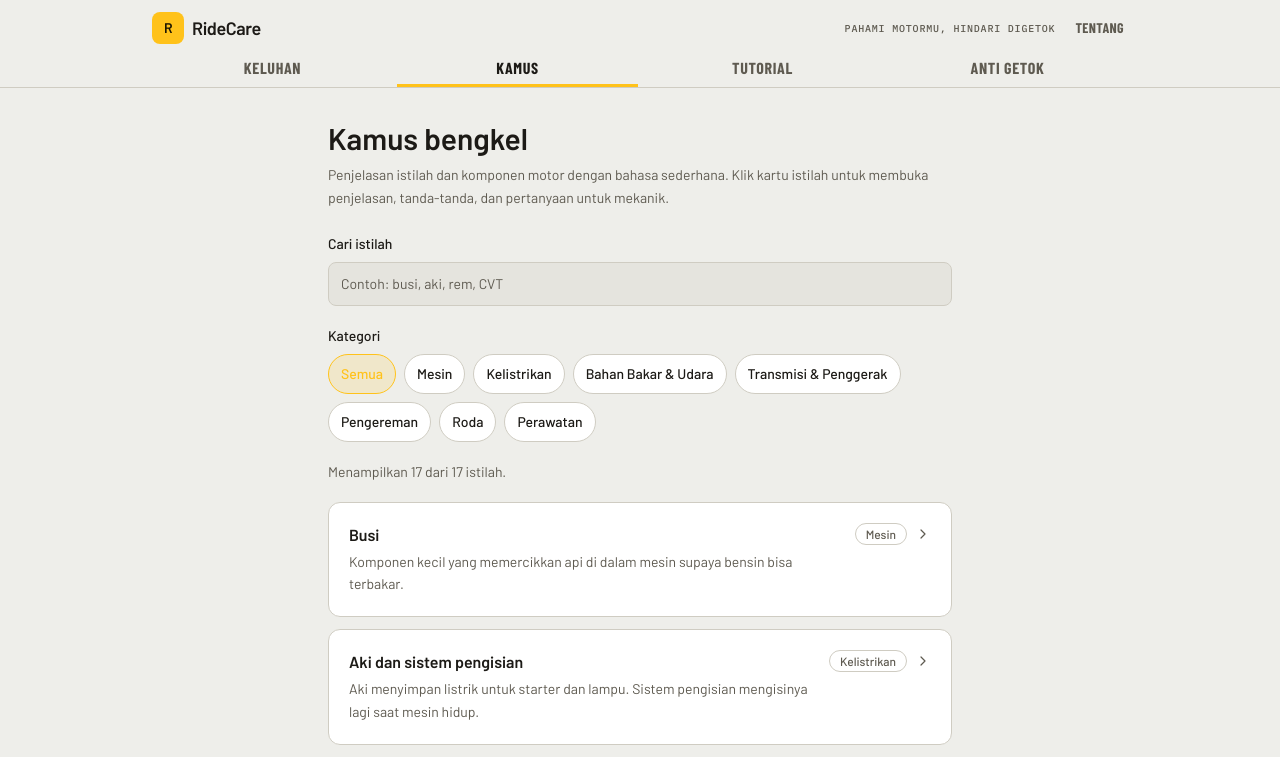
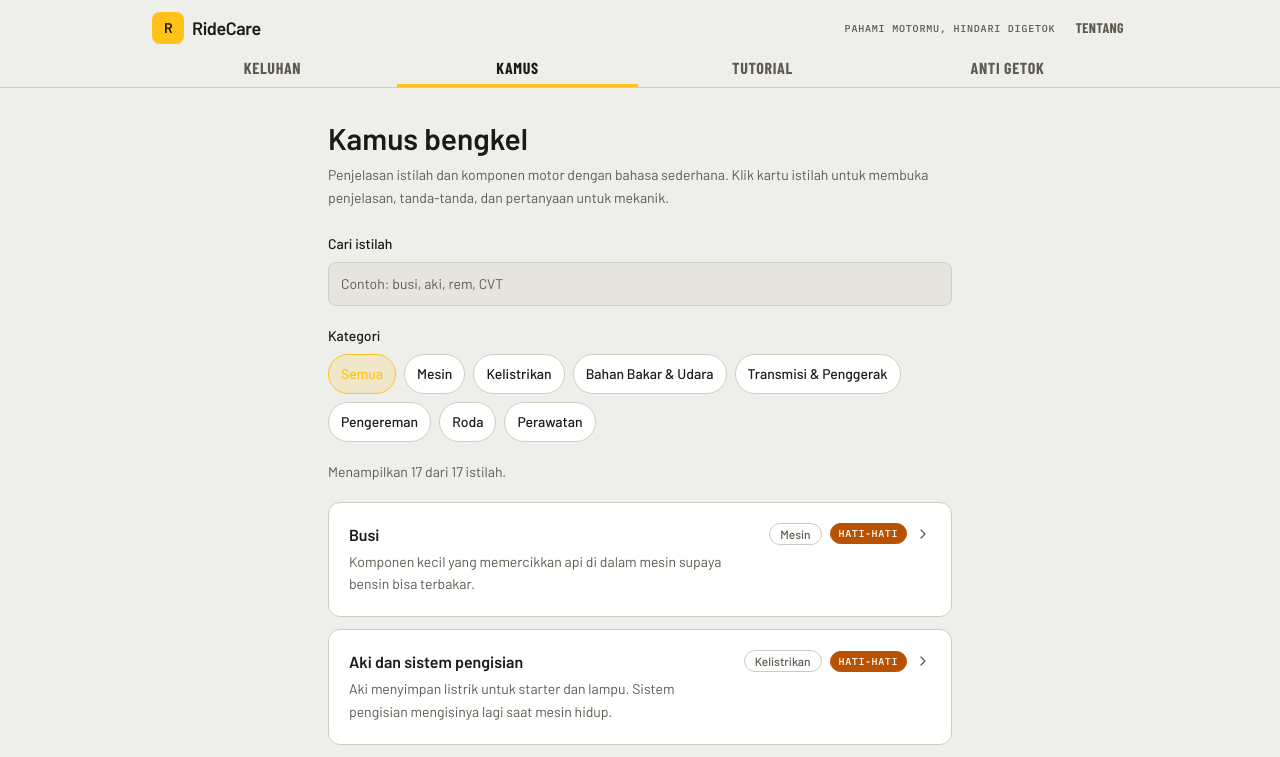
Before and after one commit to ahmadalfarisireal/RideCare, a Next.js app: page /kamus in a window 1280 px wide. Shown: the top 757 px of the page. Built offline with nearby package versions, Linux system fonts and the light colour scheme.

Commit message:
feat: lencana DIY pada kartu kamus tertutup

```diff
--- a/src/components/glossary/glossary-card.tsx
+++ b/src/components/glossary/glossary-card.tsx
@@ -16,6 +16,17 @@ const DIY_STYLES: Record<GlossaryDiy, string> = {
   boleh: "border-safe/40 bg-safe/10 text-safe",
   hati: "border-warning/40 bg-warning/10 text-warning",
   bengkel: "border-danger/40 bg-danger/10 text-danger",
+};
+
+const DIY_BADGE_LABELS: Record<GlossaryDiy, string> = {
+  ...GLOSSARY_DIY_LABELS,
+  boleh: "Boleh dicek",
+};
+
+const DIY_BADGE_STYLES: Record<GlossaryDiy, string> = {
+  boleh: "border-safe bg-safe text-on-sem",
+  hati: "border-warning bg-warning text-on-sem",
+  bengkel: "border-danger bg-danger text-on-sem",
 };
 
 function DiyMeter({ level }: { level: GlossaryDiy }) {
@@ -89,10 +100,20 @@ export function GlossaryCard({
             <p className="text-base font-semibold text-foreground">{term.term}</p>
             <p className="text-sm leading-relaxed text-muted">{summary}</p>
           </div>
-          <div className="flex items-center gap-2">
+          <div className="flex flex-wrap items-center justify-end gap-2">
             <Badge variant="outline">
               {term.categoryLabel ?? GLOSSARY_CATEGORY_LABELS[term.category]}
             </Badge>
+            {term.diy ? (
+              <span
+                className={cn(
+                  "rounded-full border px-2 py-0.5 font-mono text-[10px] font-medium uppercase tracking-[0.06em]",
+                  DIY_BADGE_STYLES[term.diy],
+                )}
+              >
+                {DIY_BADGE_LABELS[term.diy]}
+              </span>
+            ) : null}
             <ChevronRightIcon className="size-4 shrink-0 text-muted transition-transform group-open:rotate-90" />
           </div>
         </div>
```
Also changed, not shown: 1 other file (tests, documents, lock files or other folders).
